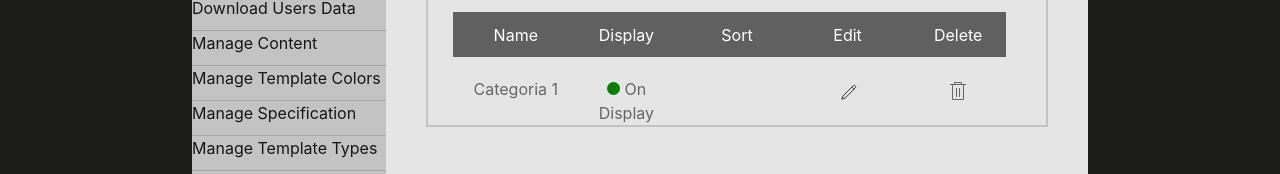
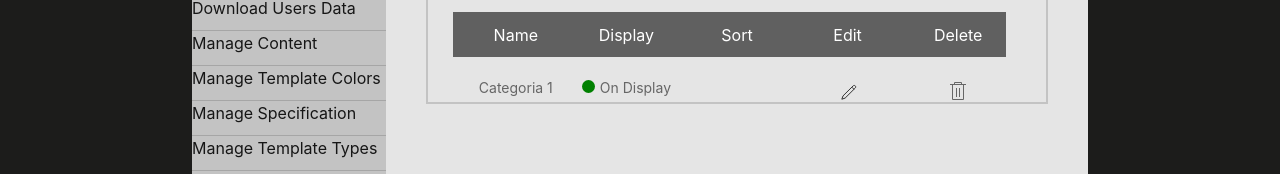
Before and after one commit to stevenjose1728/bb20, a Next.js app: page /ManageCategories in a window 1280 px wide. Shown: the part 350-524 px from the top of the page. Built offline with nearby package versions, Linux system fonts and the light colour scheme; no server answers.

Commit message:
:construction: applying margins in dropdowns

```diff
--- a/components/ManageCategories/CategoriesRows.tsx
+++ b/components/ManageCategories/CategoriesRows.tsx
@@ -34,12 +34,14 @@ function CategoriesRows({ categories, loadSubCategories, handleRedirect, loadInt
                     className="uk-grid-column-small uk-grid-row-large uk-child-width-1-5@s uk-text-center"
                     data-uk-grid
                   >
-                    <div>
+                    <p className="uk-text-small">
                       {element.categoryName}
-                    </div>
+                    </p>
                     <div className='uk-text-capitalize'>
-                      <span className={(!element.onDisplay ? 'red' : 'green') + '-circle'}></span>
-                      {!element.onDisplay ? 'hidden' : 'on display'}
+                      <p className="uk-text-small">
+                        <span className={(!element.onDisplay ? 'red' : 'green') + '-circle'}></span>
+                        {!element.onDisplay ? 'hidden' : 'on display'}
+                      </p>
                     </div>
                     <div>
 
--- a/components/ManageCategories/InteriorSubCategoryRow.tsx
+++ b/components/ManageCategories/InteriorSubCategoryRow.tsx
@@ -12,12 +12,14 @@ function InteriorSubCategoryRow({ interiorSubCategory, handleRedirect }: Props)
       className="uk-grid-column-small uk-grid-row-large uk-child-width-1-5@s uk-text-center"
       data-uk-grid
     >
-      <div>
+      <p className="uk-text-small">
         {interiorSubCategory.name}
-      </div>
+      </p>
       <div className='uk-text-capitalize'>
-        <span className={(!interiorSubCategory.onDisplay ? 'red' : 'green') + '-circle'}></span>
-        {!interiorSubCategory.onDisplay ? 'hidden' : 'on display'}
+        <p className="uk-text-small">
+          <span className={(!interiorSubCategory.onDisplay ? 'red' : 'green') + '-circle'}></span>
+          {!interiorSubCategory.onDisplay ? 'hidden' : 'on display'}
+        </p>
       </div>
       <div>
 
--- a/components/ManageCategories/SubCategoryRow.tsx
+++ b/components/ManageCategories/SubCategoryRow.tsx
@@ -19,6 +19,7 @@ function SubCategoryRow({ subCategories, loadInteriorCategories, handleRedirect
         subCategories?.map(subcategory => {
           return (
             <ul
+              className='sub-categories-container'
               data-uk-accordion
               key={subcategory.subcategoryId}
             >
@@ -30,12 +31,14 @@ function SubCategoryRow({ subCategories, loadInteriorCategories, handleRedirect
                     className="uk-grid-column-small uk-grid-row-large uk-child-width-1-5@s uk-text-center"
                     data-uk-grid
                   >
-                    <div>
+                    <p className="uk-text-small">
                       {subcategory.name}
-                    </div>
+                    </p>
                     <div className='uk-text-capitalize'>
-                      <span className={(!subcategory.onDisplay ? 'red' : 'green') + '-circle'}></span>
-                      {!subcategory.onDisplay ? 'hidden' : 'on display'}
+                      <p className="uk-text-small">
+                        <span className={(!subcategory.onDisplay ? 'red' : 'green') + '-circle'}></span>
+                        {!subcategory.onDisplay ? 'hidden' : 'on display'}
+                      </p>
                     </div>
                     <div>
 
@@ -53,7 +56,7 @@ function SubCategoryRow({ subCategories, loadInteriorCategories, handleRedirect
                   </div>
                 </div>
                 {/* Second Child Content */}
-                <div className="uk-accordion-content">
+                <div className="uk-accordion-content interior-sub-categories-container">
                   {
                     subcategory.interiorSubCategories?.map(interiorSubCategory => {
                       return (
--- a/context/SpinnerContext.tsx
+++ b/context/SpinnerContext.tsx
@@ -16,7 +16,6 @@ export function SpinnerProvider({ children }: SpinnerProviderProps) {
   const [isLoading, setIsLoading] = useState(false);
 
   const startLoading = () => {
-    console.log('>>: start')
     setIsLoading(true);
   };
 
--- a/styles/globals.css
+++ b/styles/globals.css
@@ -183,6 +183,18 @@ body {
   padding: 2% 0;
 }
 
+.custom-table .uk-accordion-title::before {
+  float: left !important;
+}
+
+.custom-table .sub-categories-container {
+  margin-left: 3%;
+}
+
+.custom-table .sub-categories-container .interior-sub-categories-container {
+  margin-left: 5%;
+}
+
 main {
   background-color: white;
 }
```
